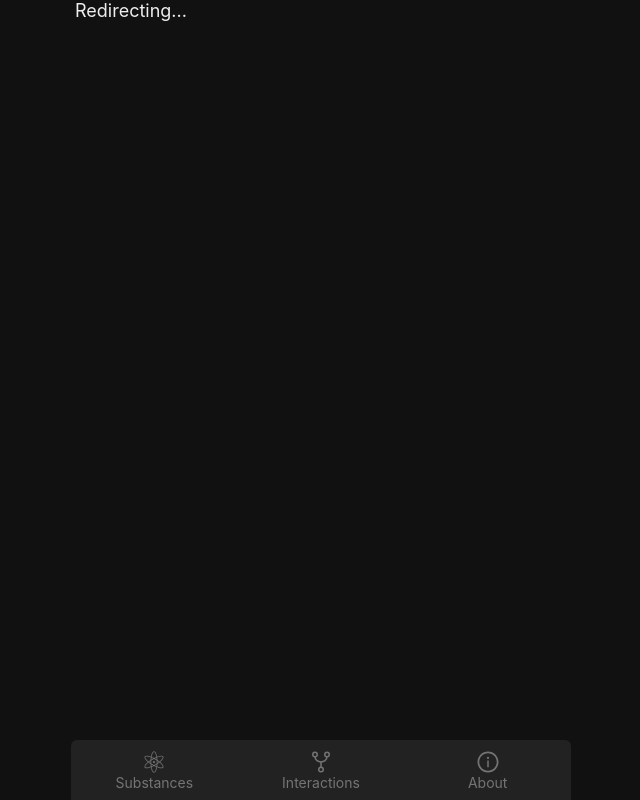
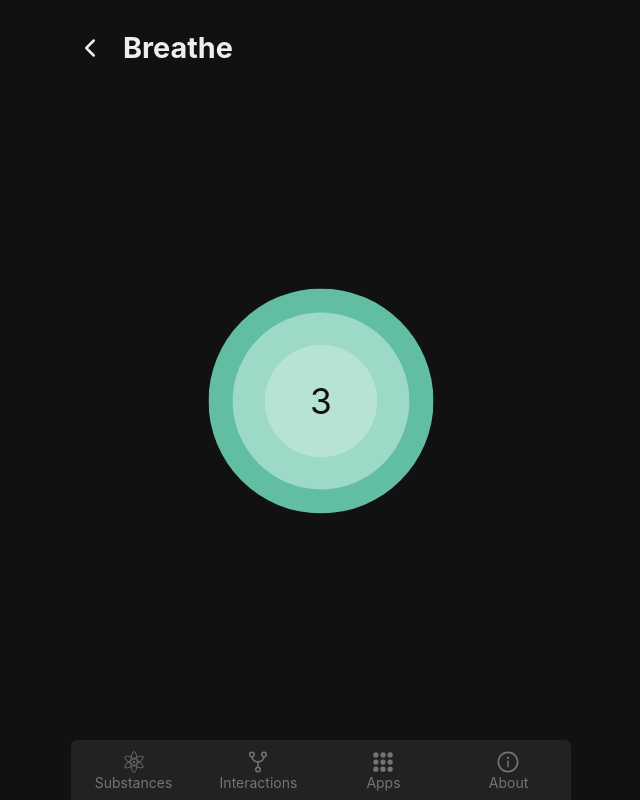
Before and after one commit to NoahSaso/salvum, a Next.js app: page /apps/breathe in a window 1280 px wide. Before the commit this address had no page. Shown: the whole page, without its empty margins (319-959 px from the left). Built offline with nearby package versions, Linux system fonts and the light colour scheme.

Commit message:
added apps page and working on breathe app

```diff
--- /dev/null
+++ b/components/apps/header.module.scss
@@ -0,0 +1,11 @@
+.container {
+  display: flex;
+  flex-direction: row;
+  justify-content: flex-start;
+  align-items: center;
+
+  h1 {
+    font-size: 1.6rem;
+    margin-left: 1rem;
+  }
+}
--- /dev/null
+++ b/components/apps/header.tsx
@@ -0,0 +1,20 @@
+import Link from 'next/link'
+import { FC } from 'react'
+import { FiChevronLeft } from 'react-icons/fi'
+
+import styles from './header.module.scss'
+
+interface Props {
+  title: string
+}
+
+const Header: FC<Props> = ({ title }) => (
+  <Link href="/apps">
+    <a className={styles.container}>
+      <FiChevronLeft size={30} />
+      <h1>{title}</h1>
+    </a>
+  </Link>
+)
+
+export default Header
--- a/components/footer.tsx
+++ b/components/footer.tsx
@@ -4,7 +4,7 @@ import { useRouter } from 'next/router'
 import { FC } from 'react'
 import { AiFillInfoCircle, AiOutlineInfoCircle } from "react-icons/ai"
 import { GiAtom } from 'react-icons/gi'
-import { IoGitNetworkOutline } from 'react-icons/io5'
+import { IoApps, IoGitNetworkOutline } from 'react-icons/io5'
 
 import styles from './footer.module.scss'
 
@@ -24,6 +24,14 @@ const tabs = [
       active: IoGitNetworkOutline
     },
     href: '/interactions',
+  },
+  {
+    label: 'Apps',
+    icon: {
+      inactive: IoApps,
+      active: IoApps
+    },
+    href: '/apps',
   },
   {
     label: 'About',
--- /dev/null
+++ b/pages/apps/breathe.module.scss
@@ -0,0 +1,76 @@
+@import "colors";
+
+.container {
+  margin-top: 30px;
+
+  height: 100%;
+
+  display: flex;
+  flex-direction: column;
+  justify-content: flex-start;
+  align-items: stretch;
+
+  .breatheContainer {
+    display: flex;
+    flex-direction: column;
+    justify-content: center;
+    align-items: center;
+
+    flex: 1;
+
+    .outer {
+      width: 140px;
+      height: 140px;
+      border-radius: 70px;
+
+      background: rgb(97, 190, 162);
+
+      display: flex;
+      justify-content: center;
+      align-items: center;
+
+      animation: breathe 16s infinite;
+
+      .middle {
+        width: 110px;
+        height: 110px;
+        border-radius: 55px;
+
+        background: rgb(156, 217, 198);
+
+        display: flex;
+        justify-content: center;
+        align-items: center;
+
+        .inner {
+          width: 70px;
+          height: 70px;
+          border-radius: 35px;
+
+          background: rgb(182, 227, 213);
+
+          display: flex;
+          justify-content: center;
+          align-items: center;
+
+          p {
+            font-size: 22px;
+            text-align: center;
+            color: $background;
+          }
+        }
+      }
+    }
+
+    .instructions {
+      font-size: 20px;
+      text-align: center;
+    }
+  }
+}
+
+@keyframes breathe {
+  0% { transform: scale(1) }
+  50% { transform: scale(1.65) }
+  100% { transform: scale(1) }
+}
--- /dev/null
+++ b/pages/apps/breathe.tsx
@@ -0,0 +1,24 @@
+import { FC } from 'react'
+
+import Header from '../../components/apps/header'
+import styles from './breathe.module.scss'
+
+const Breathe: FC = () => (
+  <div className={styles.container}>
+    <Header title="Breathe" />
+
+    <div className={styles.breatheContainer}>
+      <div className={styles.outer}>
+        <div className={styles.middle}>
+          <div className={styles.inner}>
+            <p>3</p>
+          </div>
+        </div>
+      </div>
+
+      <p className={styles.instructions}></p>
+    </div>
+  </div>
+)
+
+export default Breathe
--- /dev/null
+++ b/pages/apps/index.module.scss
@@ -0,0 +1,42 @@
+@import "colors";
+
+.container {
+  margin: 30px 2% 0 2%;
+  overflow-y: auto;
+
+  h1 {
+    font-size: 1.6rem;
+  }
+
+  .card {
+    display: flex;
+    flex-direction: row;
+    justify-content: flex-start;
+    align-items: center;
+
+    padding: 20px;
+    margin-top: 10px;
+
+    background: $hover;
+    border-radius: 6px;
+
+    div {
+      flex: 1;
+    }
+
+    h2 {
+      font-size: 22px;
+      font-weight: normal;
+      color: $primary;
+    }
+
+    p {
+      color: $secondary;
+      opacity: 0.8;
+    }
+
+    svg > * {
+      color: $dim;
+    }
+  }
+}
```
Also changed, not shown: pages/apps/index.tsx (added, +29 -0 lines).
